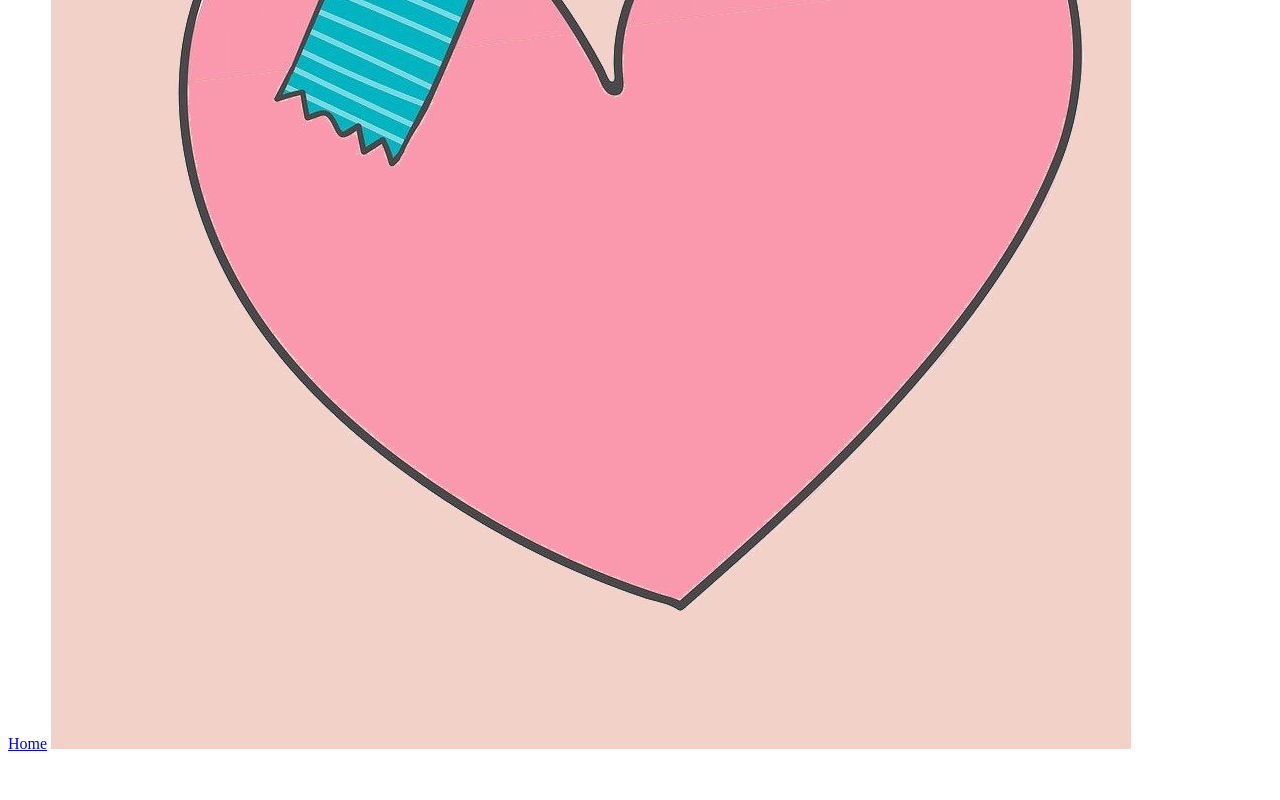
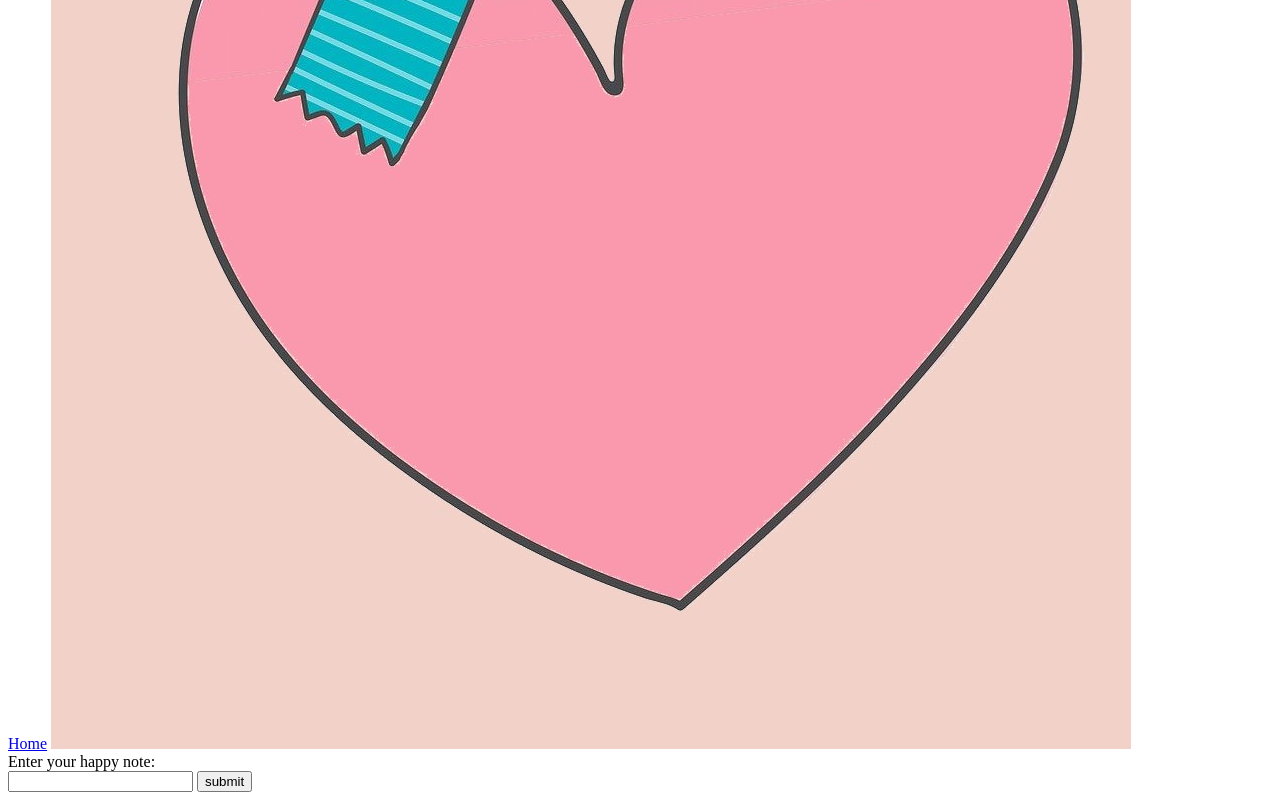
Before and after one commit to UBH-Fall2023/ubh-fall2023-jfurdzik, a plain HTML site: page add.html in a window 1280 px wide. Shown: the part 339-1139 px from the top of the page. Before the commit the page ends 1100 px from the top, so only its background shows below. Drawn offline with Linux system fonts and the light colour scheme.

Commit message:
updated add with form

```diff
--- a/add.html
+++ b/add.html
@@ -9,5 +9,10 @@
 <body>
     <a href="index.html">Home</a>
     <img src="heart-note.jpg">
+    <form>
+        <label>Enter your happy note:</label><br>
+        <input type="text" id="addNote" name="addNote">
+        <input type="submit" value="submit">
+    </form>
 </body>
 </html>
```
